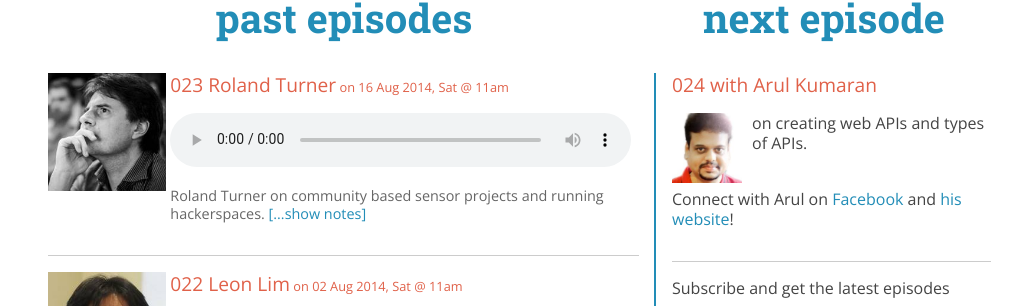
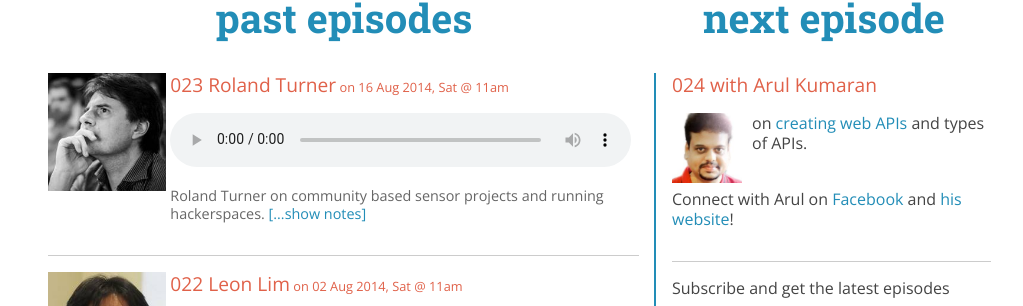
Before and after one commit to webuildsg/live, a Jekyll site: the page built from index.html, in a window 1280 px wide and 900 px high, scrolled down 339 px. Shown: the part 148-454 px from the top of the window, without its empty margins (128-1151 px from the left). Built offline with Jekyll 4.4.1, drawn with Linux system fonts in a browser that asks for light colours; Markdown is read by kramdown in place of the engine named in the settings; part of the change alters nothing that is shown.

```diff
--- a/_config.yml
+++ b/_config.yml
@@ -20,5 +20,5 @@ next_guest: Arul Kumaran
 next_episode: "024"
 next_podcast_date: 2014-09-06 11:00 +0800
 next_profile: /img/024-arul-kumaran-profile.jpg
-next_topic: creating web APIs and types of APIs.
+next_topic: <a href="https://www.luracast.com/products/restler">creating web APIs </a> and types of APIs.
 next_connect: Connect with Arul on <a href="https://www.facebook.com/r.arulkumaran">Facebook</a> and <a href="https://www.luracast.com/products">his website</a>!
```
